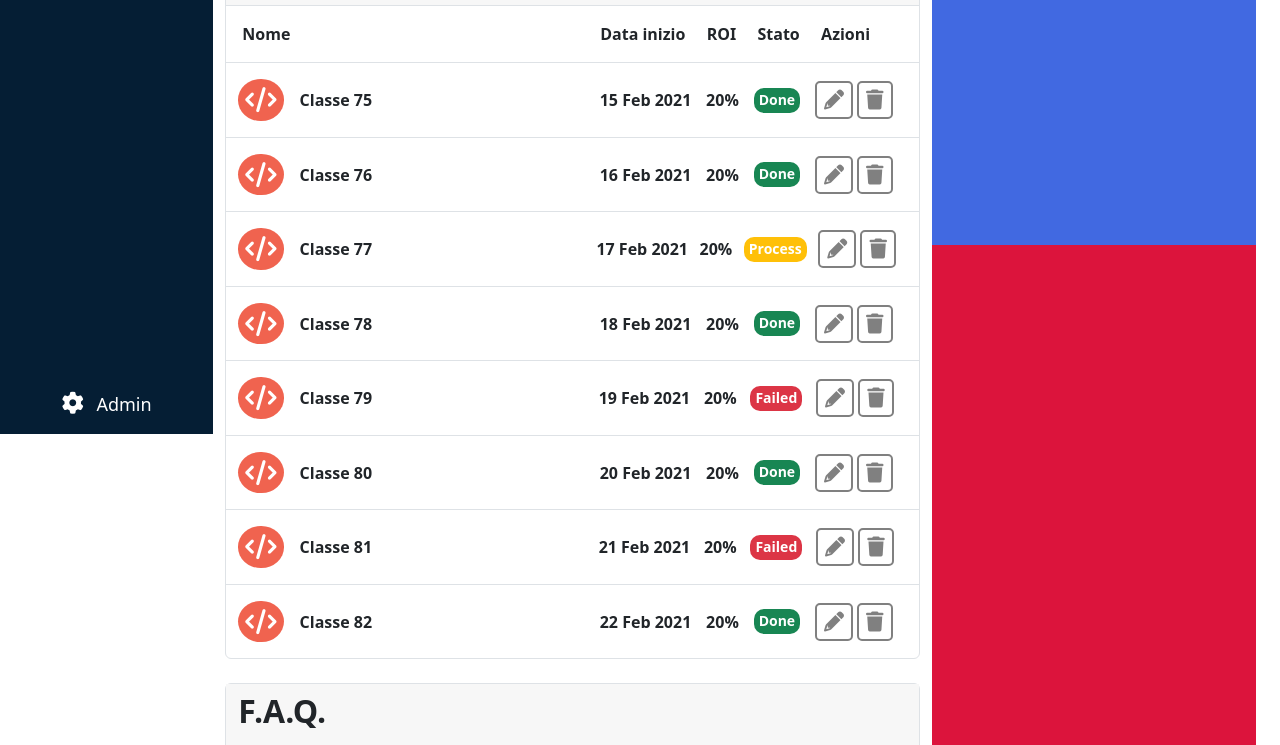
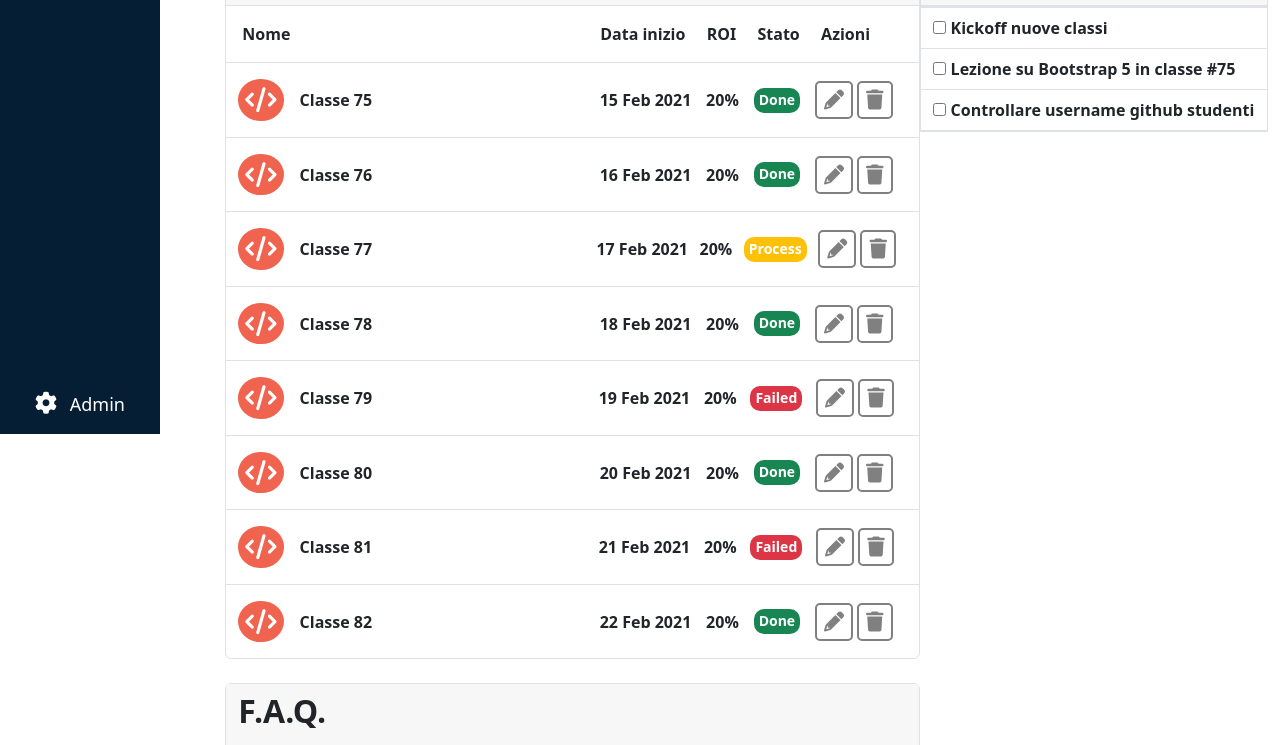
Before and after one commit to Andrea8802/html-css-bootstrap-dashboard, a plain HTML site: page index.html in a window 1280 px wide. Shown: the part 366-1111 px from the top of the page. Drawn offline with nearby package versions, Linux system fonts and the light colour scheme.

Commit message:
Todo Section Done

```diff
--- a/css/style.css
+++ b/css/style.css
@@ -48,6 +48,7 @@ nav{
     top:0px;
     bottom: 0px;
     left: 0px;
+    width: 70px;
 }
 
 .left-menu span{
@@ -140,13 +141,13 @@ main{
 .ms_todo{
     /* DEBUG */
     height: 30%;
-        background-color: royalblue;
+
 }
 
 .ms_graphic{
     /* DEBUG */
-        height: 70%;
-        background-color: crimson;
+    /* height: 70%;
+    background-color: crimson; */
 }
 
 main .row{
@@ -161,3 +162,10 @@ main [class*="col-"]{
     /* background-color: darkgoldenrod;
     border: 2px solid black; */
 }
+
+/* Media Quary */
+@media screen and (min-width: 992px){
+    .left-menu{
+        width: 160px;
+    }
+}
--- a/index.html
+++ b/index.html
@@ -111,6 +111,7 @@
                     <!-- Second Section -->
                     <section class="ms_section_boxs container-fluid mt-4">
                         <div class="row mx-0">
+                            <!-- Left -->
                             <div class="col-12 col-lg-8">
                                 <div class="row">
                                     <div class="col-12 border rounded">
@@ -446,8 +447,40 @@
                                 </div>
                             </div>
 
+                            <!-- Right -->
                             <div class="col-12 col-lg-4">
-                                <div class="ms_todo"></div>
+                                <div class="ms_todo">
+                                    <div class="row ms_title_box border">
+                                        <div class="col-12 border-bottom">
+                                            <h2 class="py-3 fw-semibold">
+                                                Todo
+                                            </h2>
+                                        </div>
+                                    </div>
+                                    <div class="row border">
+                                        <div class="col-12 py-2 border-bottom">
+                                            <input type="checkbox" name="todo1">
+                                            <span class="fw-semibold">
+                                                Kickoff nuove classi
+                                            </span>
+                                        </div>
+
+                                        <div class="col-12 py-2 border-bottom">
+                                            <input type="checkbox" name="todo1">
+                                            <span class="fw-semibold">
+                                                Lezione su Bootstrap 5 in classe #75
+                                            </span>
+                                        </div>
+
+                                        <div class="col-12 py-2 border-bottom">
+                                            <input type="checkbox" name="todo1">
+                                            <span class="fw-semibold">
+                                                Controllare username github studenti
+                                            </span>
+                                        </div>
+                                    </div>
+                                </div>
+
                                 <div class="ms_graphic"></div>
                             </div>
                         </div>
```
Lines whose indentation alone changed are shown as unchanged.
